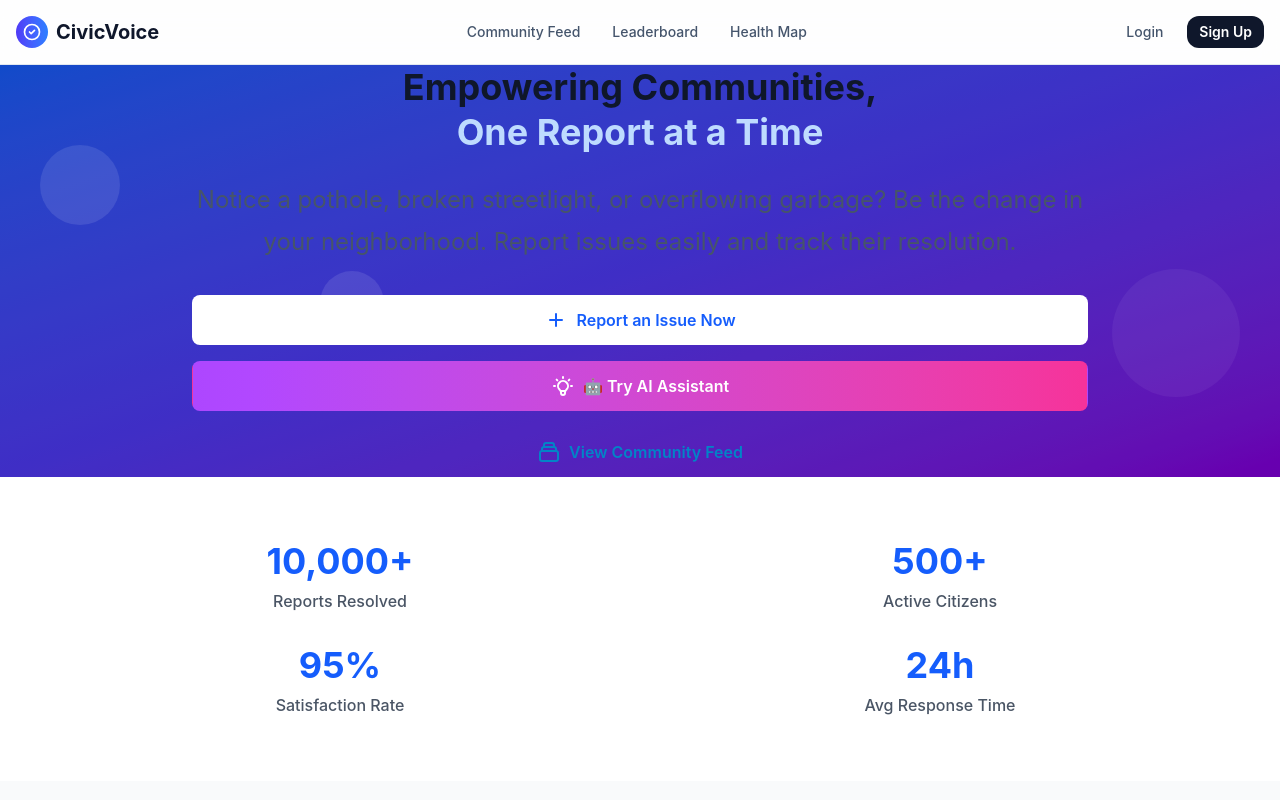
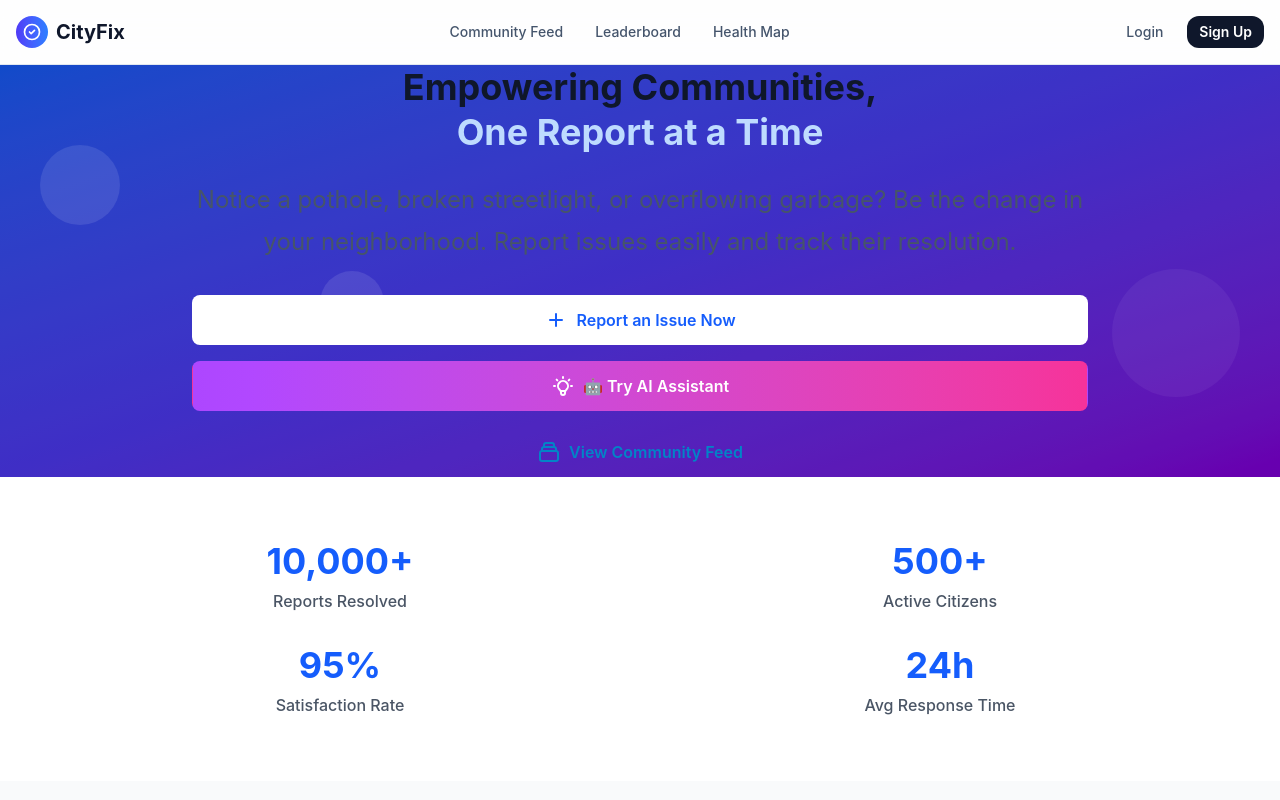
Before and after one commit to pprasoon1/sih_project, a React (Vite) app in the folder client/: page / in a window 1280 px wide. Shown: the top 800 px of the page. Built offline with nearby package versions, Linux system fonts and the light colour scheme; no server answers.

Commit message:
Added new name to project and also remove my feed

```diff
--- a/client/src/components/Navbar.jsx
+++ b/client/src/components/Navbar.jsx
@@ -38,7 +38,7 @@
                                 <path strokeLinecap="round" strokeLinejoin="round" strokeWidth={2} d="M9 12l2 2 4-4m6 2a9 9 0 11-18 0 9 9 0 0118 0z" />
                             </svg>
                         </div>
-                        <span className="text-xl font-bold text-slate-900">CivicVoice</span>
+                        <span className="text-xl font-bold text-slate-900">CityFix</span>
                     </Link>
 
                     {/* Desktop Navigation */}
@@ -51,7 +51,6 @@
                             <>
                                 <NavLink to="/dashboard" className={navLinkClasses}>Report Issue</NavLink>
                                 <NavLink to="/agent" className={navLinkClasses}>🤖 AI Assistant</NavLink>
-                                <NavLink to="/myreports" className={navLinkClasses}>My Reports</NavLink>
                                 <NavLink to="/profile" className={navLinkClasses}>Profile</NavLink>
                             </>
                         )}
```
